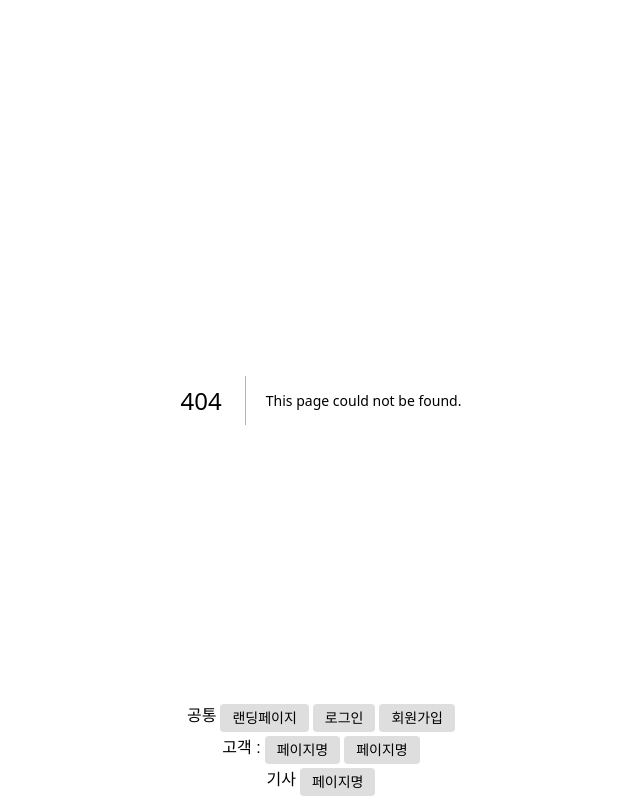
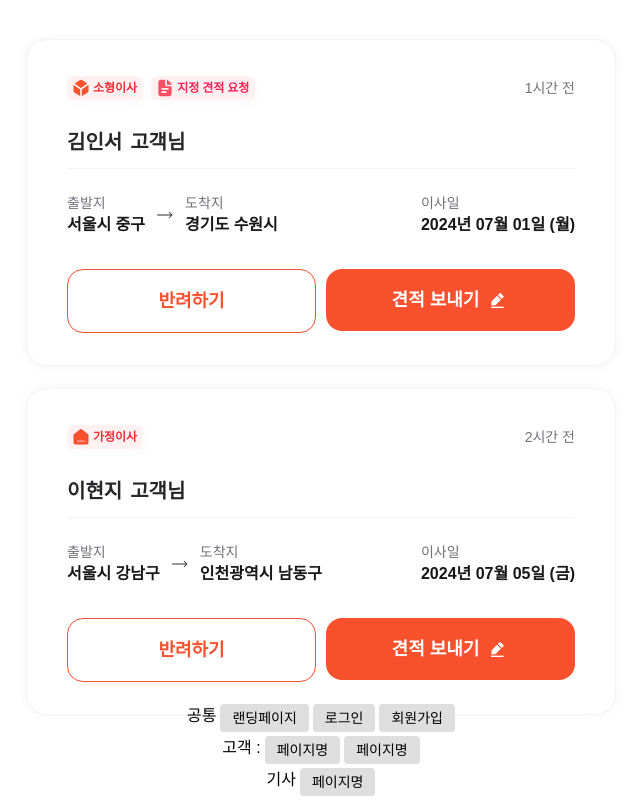
Before and after one commit to sebiny/6-moving-team2-FE, a Next.js app: page /driver/received-requests in a window 1280 px wide. Before the commit this address had no page. Shown: the whole page, without its empty margins (319-959 px from the left). Built offline with nearby package versions, Linux system fonts and the light colour scheme; a web font is replaced by a local one.

Commit message:
feat: 기사님 받은요청카드 컴포넌트 구현

```diff
--- /dev/null
+++ b/src/app/(protected)/driver/received-requests/_components/RequestCard.tsx
@@ -0,0 +1,89 @@
+"use client";
+
+import React from "react";
+import { Request } from "@/types/request";
+import ChipRectangle from "@/components/chip/ChipRectangle";
+import { MoveType } from "@/constant/moveTypes";
+import Button from "@/components/Button";
+import Image from "next/image";
+
+// 한글 → MoveType enum 매핑
+const korToMoveTypeMap: Record<string, MoveType> = {
+  소형이사: "small",
+  가정이사: "home",
+  사무실이사: "office",
+  지정견적요청: "request",
+  "지정 견적 요청": "request"
+};
+
+interface RequestCardProps {
+  request: Request;
+}
+
+export default function RequestCard({ request }: RequestCardProps) {
+  const moveTypeKey: MoveType = korToMoveTypeMap[request.moveType] ?? "small";
+
+  return (
+    <div
+      data-size="lg"
+      className="inline-flex w-[588px] flex-col gap-8 rounded-[20px] bg-white px-10 py-8 shadow-[-2px_-2px_10px_rgba(220,220,220,0.20),2px_2px_10px_rgba(220,220,220,0.20)] outline-[0.5px] outline-offset-[-0.5px] outline-zinc-100"
+    >
+      {/* 상단 */}
+      <div className="flex w-full flex-col gap-6">
+        <div className="flex h-8 items-center justify-between">
+          <div className="flex gap-2">
+            <ChipRectangle moveType={moveTypeKey} size="sm" />
+            {request.isDesignated && <ChipRectangle moveType="request" size="sm" />}
+          </div>
+          <div className="text-sm text-zinc-500">{request.createdAt}</div>
+        </div>
+
+        <div className="flex w-full flex-col gap-3">
+          <div className="flex gap-2">
+            <span className="text-xl font-semibold text-zinc-800">{request.customerName}</span>
+            <span className="text-xl font-semibold text-zinc-800">고객님</span>
+          </div>
+          <div className="h-px w-full bg-zinc-100" />
+        </div>
+
+        <div className="flex w-full items-start justify-between">
+          {/* 출/도착지 */}
+          <div className="flex items-center gap-3">
+            {/* 출발지 */}
+            <div className="flex flex-col">
+              <div className="text-sm text-zinc-500">출발지</div>
+              <div className="text-base font-semibold text-neutral-900">{request.fromAddress}</div>
+            </div>
+
+            {/* 화살표 이미지 */}
+            <div className="relative h-5 w-4">
+              <Image src="/assets/icons/ic_arrow.svg" alt="화살표" fill className="object-center" />
+            </div>
+
+            {/* 도착지 */}
+            <div className="flex flex-col">
+              <div className="text-sm text-zinc-500">도착지</div>
+              <div className="text-base font-semibold text-neutral-900">{request.toAddress}</div>
+            </div>
+          </div>
+
+          {/* 이사일 */}
+          <div className="flex flex-col">
+            <div className="text-sm text-zinc-500">이사일</div>
+            <div className="text-base font-semibold text-neutral-900">{request.moveDate}</div>
+          </div>
+        </div>
+      </div>
+
+      {/* 하단 버튼 */}
+      <div className="flex w-full gap-2.5">
+        <div className="w-1/2">
+          <Button text="반려하기" type="white-orange" />
+        </div>
+        <div className="w-1/2">
+          <Button text="견적 보내기" type="orange" image={true} />
+        </div>
+      </div>
+    </div>
+  );
+}
--- /dev/null
+++ b/src/app/(protected)/driver/received-requests/_components/RequestCardList.tsx
@@ -0,0 +1,19 @@
+'use client';
+
+import React from 'react';
+import { Request } from '@/types/request';
+import RequestCard from './RequestCard';
+
+interface RequestCardListProps {
+  requests: Request[];
+}
+
+export default function RequestCardList({ requests }: RequestCardListProps) {
+  return (
+    <div className="flex flex-col gap-6 items-center">
+      {requests.map((request) => (
+        <RequestCard key={request.id} request={request} />
+      ))}
+    </div>
+  );
+}
--- /dev/null
+++ b/src/app/(protected)/driver/received-requests/page.tsx
@@ -0,0 +1,38 @@
+'use client';
+
+import React from 'react';
+import RequestCardList from './_components/RequestCardList';
+import { Request } from '@/types/request';
+
+const dummyRequests: Request[] = [
+  {
+    id: '1',
+    moveType: '소형이사',
+    isDesignated: true,
+    createdAt: '1시간 전',
+    customerName: '김인서',
+    fromAddress: '서울시 중구',
+    toAddress: '경기도 수원시',
+    moveDate: '2024년 07월 01일 (월)',
+  },
+  {
+    id: '2',
+    moveType: '가정이사',
+    isDesignated: false,
+    createdAt: '2시간 전',
+    customerName: '이현지',
+    fromAddress: '서울시 강남구',
+    toAddress: '인천광역시 남동구',
+    moveDate: '2024년 07월 05일 (금)',
+  },
+];
+
+export default function ReceivedRequestsPage() {
+  return (
+    <div className="min-h-screen bg-gray-50 flex justify-center py-10 px-4">
+      <div className="flex flex-col gap-6">
+        <RequestCardList requests={dummyRequests} />
+      </div>
+    </div>
+  );
+}
--- /dev/null
+++ b/src/components/chip/ChipConfirmed.tsx
@@ -0,0 +1,15 @@
+import React from "react";
+
+export default function ChipConfirmed() {
+  return (
+    <div className="inline-flex items-center justify-center gap-1 rounded-md py-1 shadow-[4px_4px_8px_0px_rgba(217,217,217,0.10)]">
+      <div className="relative h-5 w-5 overflow-hidden">
+        <div className="absolute top-0 left-0 h-5 w-5" />
+        <div className="absolute top-[1.68px] left-[1.68px] h-4 w-4 bg-red-500" />
+      </div>
+      <div className="justify-center font-['Pretendard'] text-base leading-relaxed font-bold text-red-500">
+        확정견적
+      </div>
+    </div>
+  );
+}
--- /dev/null
+++ b/src/types/request.ts
@@ -0,0 +1,10 @@
+export interface Request {
+  id: string;
+  moveType: string; // "소형이사" | "가정이사" | "사무실이사"
+  isDesignated: boolean;
+  createdAt: string;
+  customerName: string;
+  fromAddress: string;
+  toAddress: string;
+  moveDate: string;
+}
```
Also changed, not shown: public/assets/icons/ic_frame.svg (added).
